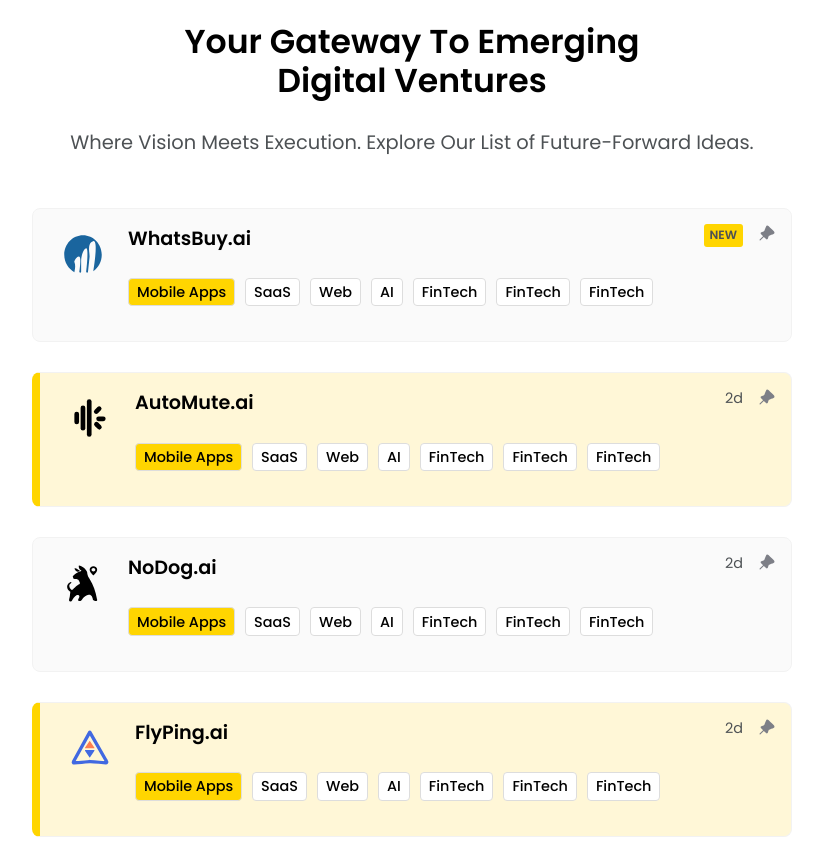
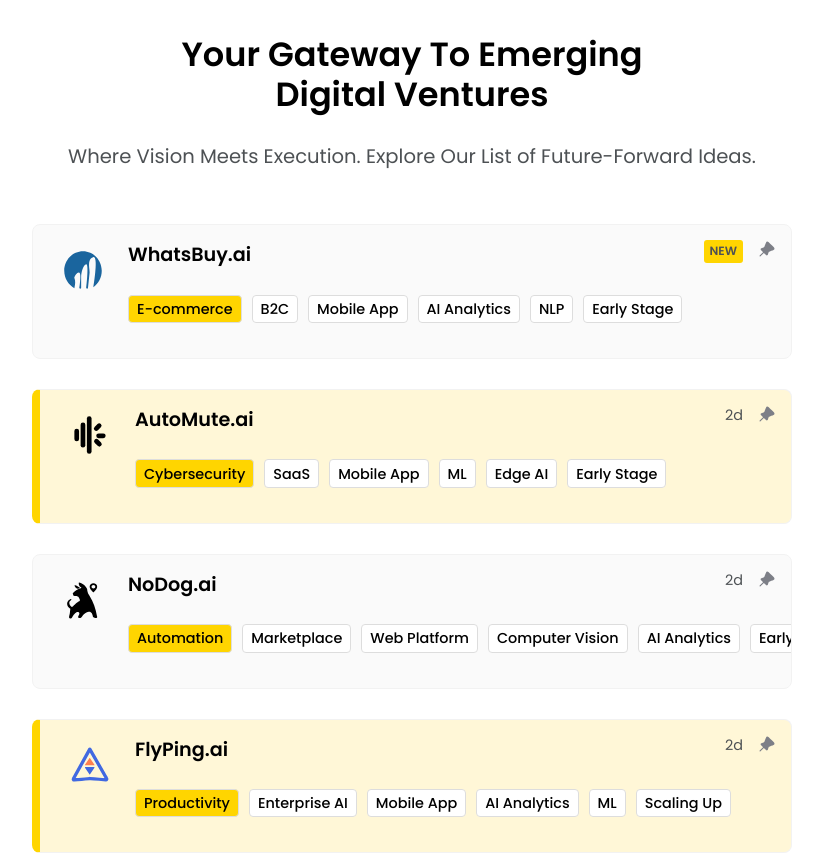
Before and after one commit to yuliia-web-dev/nextbigidea, a plain HTML site: page index.html in a window 1280 px wide. Shown: the part 820-1676 px from the top of the page, without its empty margins (228-1051 px from the left). Drawn offline with Linux system fonts and the light colour scheme.

Commit message:
some changes

```diff
--- a/index.html
+++ b/index.html
@@ -76,13 +76,12 @@
 										</div>
 									</div>
 									<ul class="item-category__list">
-										<li class="item-category__item active">Mobile Apps</li>
-										<li class="item-category__item">SaaS</li>
-										<li class="item-category__item">Web</li>
-										<li class="item-category__item">AI</li>
-										<li class="item-category__item">FinTech</li>
-										<li class="item-category__item">FinTech</li>
-										<li class="item-category__item">FinTech</li>
+										<li class="item-category__item active">E-commerce</li>
+										<li class="item-category__item">B2C</li>
+										<li class="item-category__item">Mobile App</li>
+										<li class="item-category__item">AI Analytics</li>
+										<li class="item-category__item">NLP</li>
+										<li class="item-category__item">Early Stage</li>
 									</ul>
 								</div>
 							</a>
@@ -135,13 +134,12 @@
 										</div>
 									</div>
 									<ul class="item-category__list">
-										<li class="item-category__item active">Mobile Apps</li>
+										<li class="item-category__item active">Cybersecurity</li>
 										<li class="item-category__item">SaaS</li>
-										<li class="item-category__item">Web</li>
-										<li class="item-category__item">AI</li>
-										<li class="item-category__item">FinTech</li>
-										<li class="item-category__item">FinTech</li>
-										<li class="item-category__item">FinTech</li>
+										<li class="item-category__item">Mobile App</li>
+										<li class="item-category__item">ML</li>
+										<li class="item-category__item">Edge AI</li>
+										<li class="item-category__item">Early Stage</li>
 									</ul>
 								</div>
 							</a>
@@ -189,13 +187,12 @@
 										</div>
 									</div>
 									<ul class="item-category__list">
-										<li class="item-category__item active">Mobile Apps</li>
-										<li class="item-category__item">SaaS</li>
-										<li class="item-category__item">Web</li>
-										<li class="item-category__item">AI</li>
-										<li class="item-category__item">FinTech</li>
-										<li class="item-category__item">FinTech</li>
-										<li class="item-category__item">FinTech</li>
+										<li class="item-category__item active">Automation</li>
+										<li class="item-category__item">Marketplace</li>
+										<li class="item-category__item">Web Platform</li>
+										<li class="item-category__item">Computer Vision</li>
+										<li class="item-category__item">AI Analytics</li>
+										<li class="item-category__item">Early Stage</li>
 									</ul>
 								</div>
 							</a>
@@ -241,13 +238,12 @@
 										</div>
 									</div>
 									<ul class="item-category__list">
-										<li class="item-category__item active">Mobile Apps</li>
-										<li class="item-category__item">SaaS</li>
-										<li class="item-category__item">Web</li>
-										<li class="item-category__item">AI</li>
-										<li class="item-category__item">FinTech</li>
-										<li class="item-category__item">FinTech</li>
-										<li class="item-category__item">FinTech</li>
+										<li class="item-category__item active">Productivity</li>
+										<li class="item-category__item">Enterprise AI</li>
+										<li class="item-category__item">Mobile App</li>
+										<li class="item-category__item">AI Analytics</li>
+										<li class="item-category__item">ML</li>
+										<li class="item-category__item">Scaling Up</li>
 									</ul>
 								</div>
 							</a>
--- a/scss/style.scss
+++ b/scss/style.scss
@@ -19,7 +19,7 @@ $minWidth: 320;
 // Ширина полотна (макету)
 $maxWidth: 1920;
 // Ширина обмежуючого контейнера (0 = немає обмеження)
-$maxWidthContainer: 1600;
+$maxWidthContainer: 1500;
 // Загальний відступ у контейнера
 // (30 = по 15px ліворуч і праворуч, 0 = немає відступу)
 $containerPadding: 30;
@@ -46,7 +46,7 @@ body.lock {
 }
 
 [class*="__container"] {
-	max-width: toRem(1630);
+	max-width: toRem(1530);
 	margin: 0 auto;
 	padding: 0 toRem(15);
 }
@@ -70,7 +70,6 @@ body.lock {
 	// .header__container
 
 	&__container {
-		max-width: toRem(1640);
 		display: flex;
 		align-items: center;
 		@include adaptiveValue("gap", 100, 20, $widthTo: 800);
@@ -129,7 +128,7 @@ body.lock {
 	background-position: right;
 	position: relative;
 	background-color: rgba(222, 238, 249, 0.3);
-	@media (max-width: toEm(767.98)) {
+	@media (max-width: toEm(800)) {
 		background-image: none;
 	}
 	@media (max-width: toEm(480)) {
@@ -147,7 +146,7 @@ body.lock {
 		@media (max-width: toEm(1045)) {
 			max-width: toRem(450);
 		}
-		@media (max-width: toEm(767.98)) {
+		@media (max-width: toEm(800)) {
 			align-items: center;
 			justify-content: center;
 			text-align: center;
@@ -535,8 +534,7 @@ body.lock {
 
 		@media (max-width: toEm(767.98)) {
 			max-height: 80vh;
-						border: 0.3rem solid rgba(87, 86, 86, 0.438);
-
+			border: 0.3rem solid rgba(87, 86, 86, 0.438);
 		}
 		@media (max-width: toEm(480)) {
 			padding: toRem(35) toRem(10) toRem(20) toRem(10);
@@ -697,12 +695,12 @@ body.lock {
 .bottom-footer {
 	background-color: #212529;
 	color: #fff;
-	padding: toRem(20);
+	padding: toRem(30);
 
 	// .bottom-footer__container
 
 	&__container {
-		gap: toRem(20);
+		gap: toRem(30);
 		display: flex;
 		justify-content: space-between;
 		@media (max-width: toEm(570)) {
```
Also changed, not shown: css/style.css, img/laptop.png (added).
